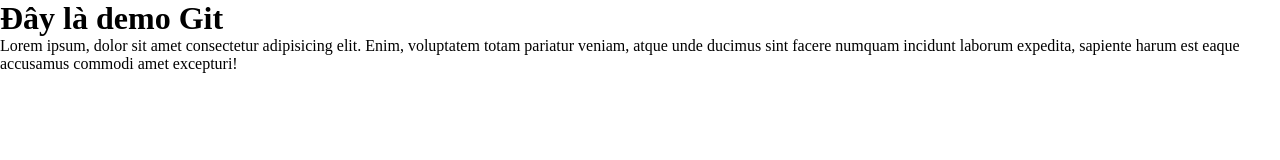
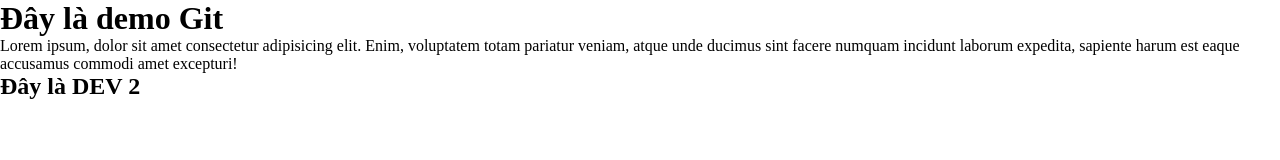
Before and after one commit to thynguyen95/BC65-CapstoneBS, a plain HTML site: page index.html in a window 1280 px wide. Drawn offline with Linux system fonts and the light colour scheme.

Commit message:
dev2 update html

```diff
--- a/index.html
+++ b/index.html
@@ -15,5 +15,7 @@
       laborum expedita, sapiente harum est eaque accusamus commodi amet
       excepturi!
     </p>
+
+    <h2>Đây là DEV 2</h2>
   </body>
 </html>
```
